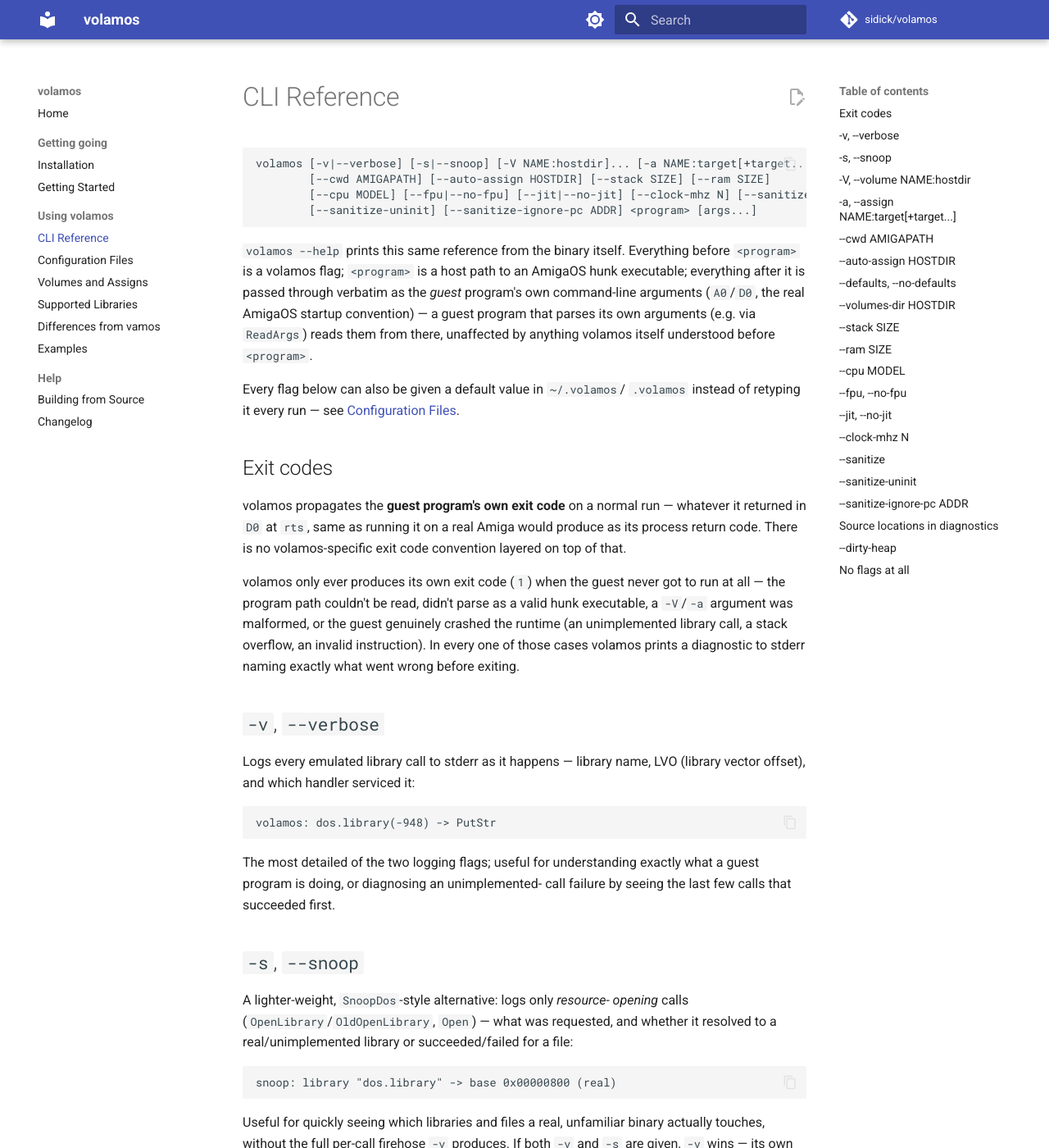
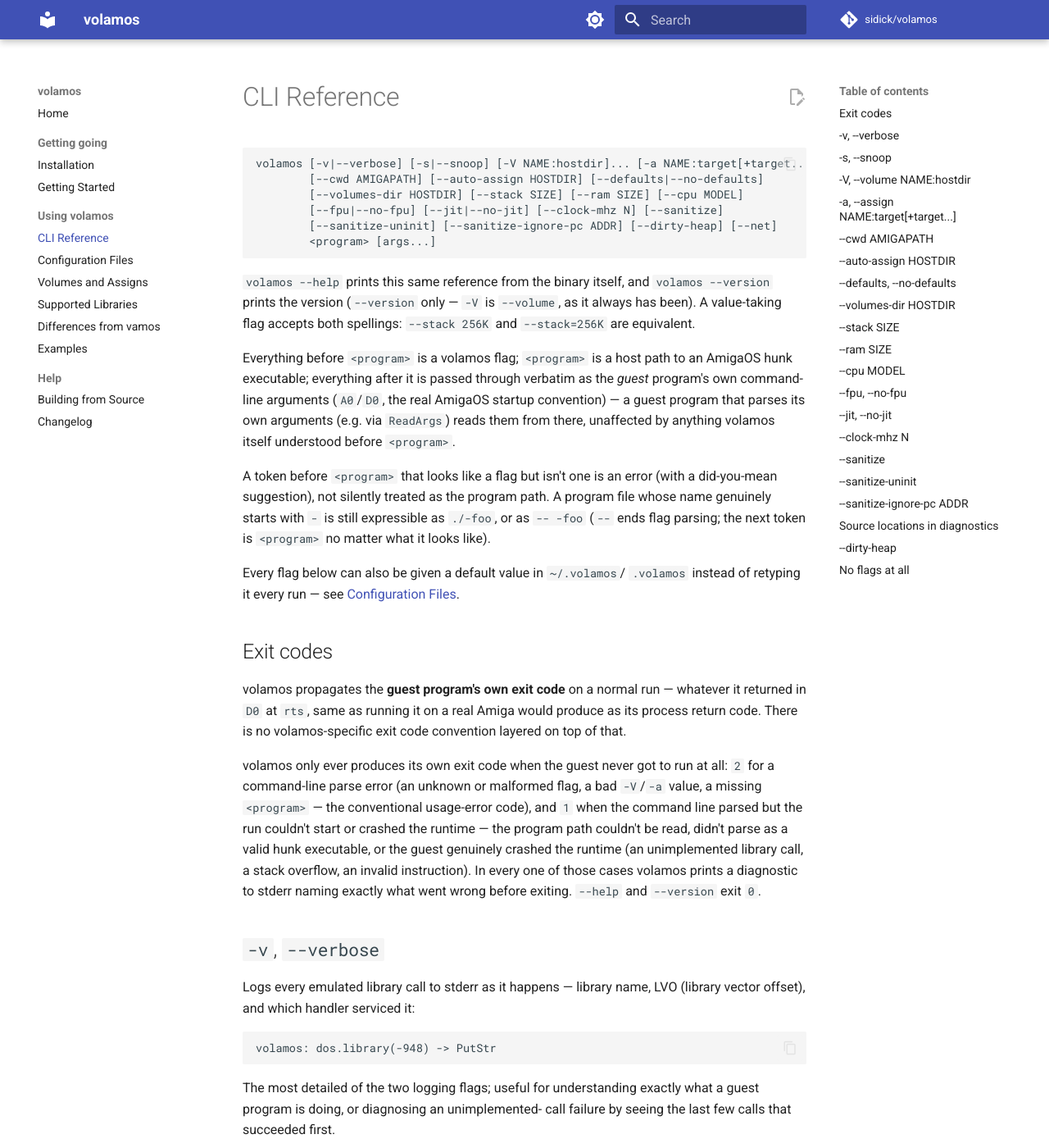
Before and after one commit to sidick/volamos, an MkDocs documentation site: the page built from userdocs/CLI-Reference.md, in a window 1280 px wide and 1400 px high. Shown: the whole window at 82% size. Built offline with MkDocs 1.6.1 and Material for MkDocs 9.7.7, drawn with Linux system fonts in a browser that asks for light colours; comment, search, counter and statistics services are not loaded; the version menu is left out.

Commit message:
Update CLI docs for the clap migration
CLI-Reference: sync the usage block with the full current flag surface
(--defaults/--no-defaults, --volumes-dir, --dirty-heap, --net were
missing even before this branch), document --version, the --flag=value
spellings, the unknown-flag error + ./-foo / -- -foo escape for
dash-leading program names, and the new exit-code convention (2 for a
CLI parse error, 0 for --help/--version).

Changelog: 0.8 entry for the migration's user-visible changes.

Co-Authored-By: Claude Opus 5 (1M context) <noreply@anthropic.com>
Claude-Session: https://claude.ai/code/session_01GNNXMtYaZVHe8ihLL2GsrY

````diff
--- a/userdocs/CLI-Reference.md
+++ b/userdocs/CLI-Reference.md
@@ -2,18 +2,30 @@
 
 ```
 volamos [-v|--verbose] [-s|--snoop] [-V NAME:hostdir]... [-a NAME:target[+target...]]...
-        [--cwd AMIGAPATH] [--auto-assign HOSTDIR] [--stack SIZE] [--ram SIZE]
-        [--cpu MODEL] [--fpu|--no-fpu] [--jit|--no-jit] [--clock-mhz N] [--sanitize]
-        [--sanitize-uninit] [--sanitize-ignore-pc ADDR] <program> [args...]
+        [--cwd AMIGAPATH] [--auto-assign HOSTDIR] [--defaults|--no-defaults]
+        [--volumes-dir HOSTDIR] [--stack SIZE] [--ram SIZE] [--cpu MODEL]
+        [--fpu|--no-fpu] [--jit|--no-jit] [--clock-mhz N] [--sanitize]
+        [--sanitize-uninit] [--sanitize-ignore-pc ADDR] [--dirty-heap] [--net]
+        <program> [args...]
 ```
 
-`volamos --help` prints this same reference from the binary itself.
+`volamos --help` prints this same reference from the binary itself, and
+`volamos --version` prints the version (`--version` only — `-V` is
+`--volume`, as it always has been). A value-taking flag accepts both
+spellings: `--stack 256K` and `--stack=256K` are equivalent.
+
 Everything before `<program>` is a volamos flag; `<program>` is a host
 path to an AmigaOS hunk executable; everything after it is passed
 through verbatim as the *guest* program's own command-line arguments
 (`A0`/`D0`, the real AmigaOS startup convention) — a guest program that
 parses its own arguments (e.g. via `ReadArgs`) reads them from there,
 unaffected by anything volamos itself understood before `<program>`.
+
+A token before `<program>` that looks like a flag but isn't one is an
+error (with a did-you-mean suggestion), not silently treated as the
+program path. A program file whose name genuinely starts with `-` is
+still expressible as `./-foo`, or as `-- -foo` (`--` ends flag parsing;
+the next token is `<program>` no matter what it looks like).
 
 Every flag below can also be given a default value in `~/.volamos`/
 `.volamos` instead of retyping it every run — see
@@ -26,13 +38,16 @@ run — whatever it returned in `D0` at `rts`, same as running it on a
 real Amiga would produce as its process return code. There is no
 volamos-specific exit code convention layered on top of that.
 
-volamos only ever produces its own exit code (`1`) when the guest never
-got to run at all — the program path couldn't be read, didn't parse as
-a valid hunk executable, a `-V`/`-a` argument was malformed, or the
-guest genuinely crashed the runtime (an unimplemented library call, a
-stack overflow, an invalid instruction). In every one of those cases
-volamos prints a diagnostic to stderr naming exactly what went wrong
-before exiting.
+volamos only ever produces its own exit code when the guest never got
+to run at all: `2` for a command-line parse error (an unknown or
+malformed flag, a bad `-V`/`-a` value, a missing `<program>` — the
+conventional usage-error code), and `1` when the command line parsed
+but the run couldn't start or crashed the runtime — the program path
+couldn't be read, didn't parse as a valid hunk executable, or the guest
+genuinely crashed the runtime (an unimplemented library call, a stack
+overflow, an invalid instruction). In every one of those cases volamos
+prints a diagnostic to stderr naming exactly what went wrong before
+exiting. `--help` and `--version` exit `0`.
 
 ## `-v`, `--verbose`
 
````
Also changed, not shown: userdocs/Changelog.md (+22 -0 lines).
